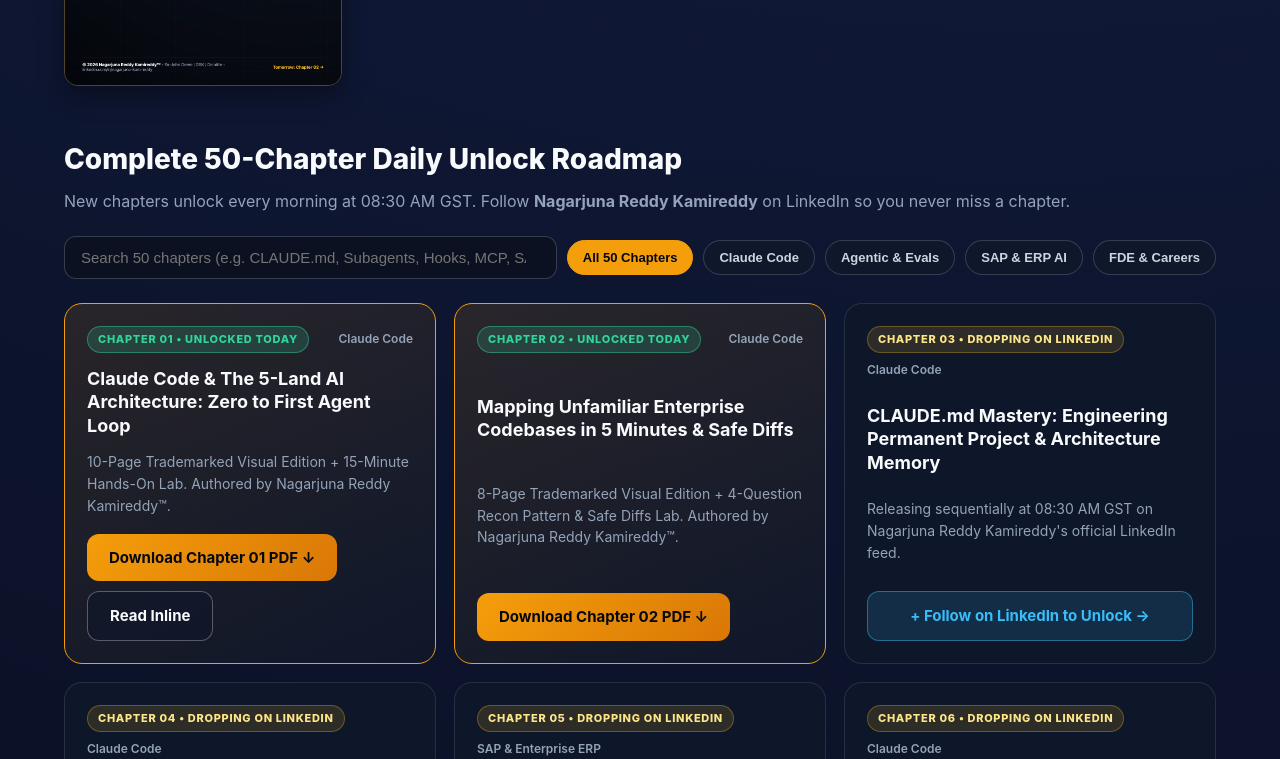
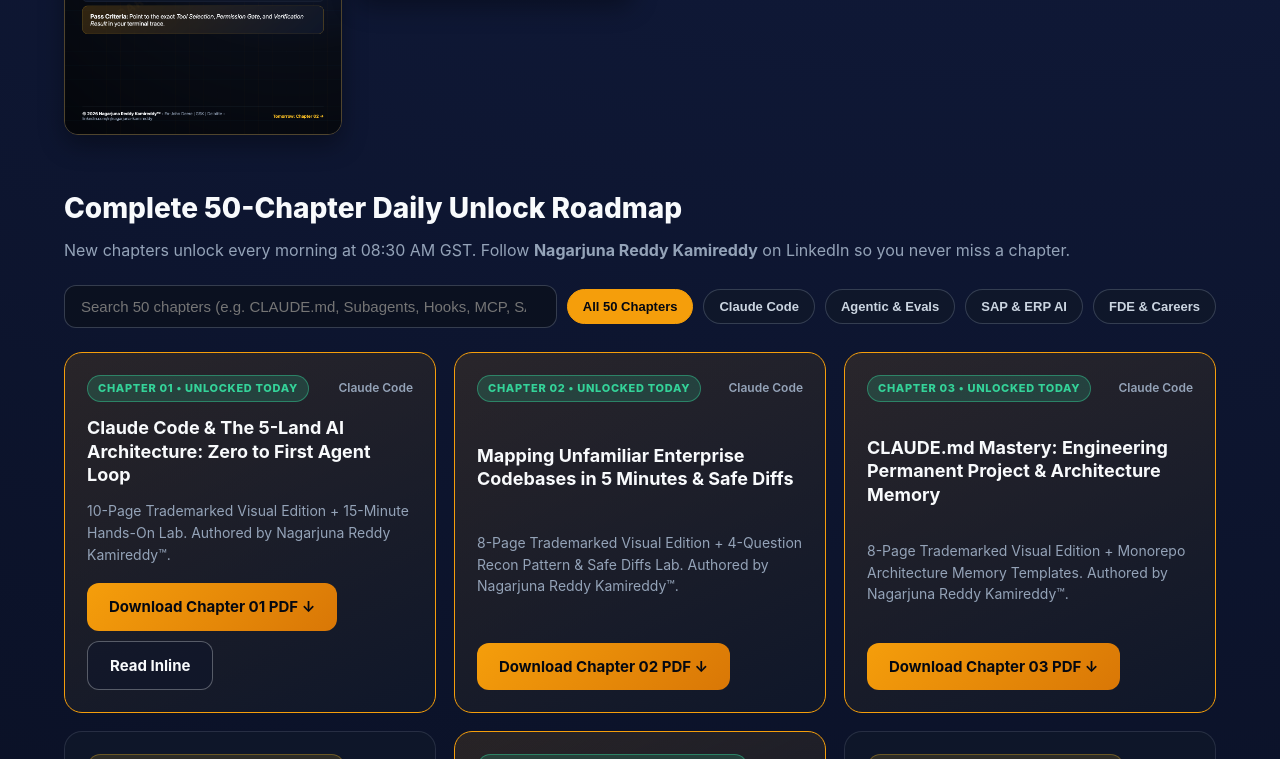
Before and after one commit to nagarjunak-pixel/nrk-enterprise-ai-masterbook, a plain HTML site: page docs/index.html in a window 1280 px wide. Shown: the part 2041-2800 px from the top of the page. Drawn offline with Linux system fonts and the light colour scheme.

Commit message:
Unlock Masterbook Chapters 03 (CLAUDE.md) & 05 (Practical RAG for SAP Teams)

```diff
--- a/docs/index.html
+++ b/docs/index.html
@@ -127,8 +127,9 @@
         <span style="color:#94A3B8;font-size:13px;margin-left:8px;">Enterprise AI, Claude Code &amp; SAP RAG Masterbook</span>
       </div>
     </div>
-    <div style="display:flex;gap:10px;">
-      <a class="btn btn-gold" style="padding:8px 16px;font-size:13px;" href="chapters/NRK_Masterbook_Chapter_02_Codebase_Mapping_Safe_Diffs.pdf" target="_blank">Download Ch 02 PDF</a>
+    <div style="display:flex;gap:10px;flex-wrap:wrap;">
+      <a class="btn btn-gold" style="padding:8px 16px;font-size:13px;" href="chapters/NRK_Masterbook_Chapter_05_Practical_RAG_SAP_Teams.pdf" target="_blank">Download Ch 05 SAP RAG PDF</a>
+      <a class="btn btn-outline" style="padding:8px 16px;font-size:13px;" href="https://www.linkedin.com/newsletters/autonomous-sap-enterprise-ai-7528104436112441348/" target="_blank" rel="noopener">+ Subscribe Daily Newsletter</a>
       <a class="btn btn-cyan" style="padding:8px 16px;font-size:13px;" href="https://www.linkedin.com/in/nagarjuna-kamireddy/" target="_blank" rel="noopener">+ Follow on LinkedIn</a>
     </div>
   </div>
@@ -212,15 +213,15 @@
             <a class="btn btn-gold" href="chapters/NRK_Masterbook_Chapter_02_Codebase_Mapping_Safe_Diffs.pdf" target="_blank">Download Chapter 02 PDF ↓</a>
           </div>
         </div>
-        <div class="ch-card locked" data-track="Claude Code" data-search="claude.md mastery: engineering permanent project & architecture memory claude code chapter 3">
+        <div class="ch-card unlocked" data-track="Claude Code" data-search="claude.md mastery: engineering permanent project & architecture memory claude code chapter 3">
           <div class="ch-top">
-            <span class="pill pill-lock">CHAPTER 03 • DROPPING ON LINKEDIN</span>
+            <span class="pill pill-open">CHAPTER 03 • UNLOCKED TODAY</span>
             <span class="track-tag">Claude Code</span>
           </div>
           <h3>CLAUDE.md Mastery: Engineering Permanent Project & Architecture Memory</h3>
-          <p>Releasing sequentially at 08:30 AM GST on Nagarjuna Reddy Kamireddy's official LinkedIn feed.</p>
+          <p>8-Page Trademarked Visual Edition + Monorepo Architecture Memory Templates. Authored by Nagarjuna Reddy Kamireddy™.</p>
           <div class="ch-actions">
-            <a class="btn btn-follow" href="https://www.linkedin.com/in/nagarjuna-kamireddy/" target="_blank" rel="noopener">+ Follow on LinkedIn to Unlock →</a>
+            <a class="btn btn-gold" href="chapters/NRK_Masterbook_Chapter_03_CLAUDE_MD_Project_Memory.pdf" target="_blank">Download Chapter 03 PDF ↓</a>
           </div>
         </div>
         <div class="ch-card locked" data-track="Claude Code" data-search="plan mode & permission guardrails: think before touching production claude code chapter 4">
@@ -234,15 +235,15 @@
             <a class="btn btn-follow" href="https://www.linkedin.com/in/nagarjuna-kamireddy/" target="_blank" rel="noopener">+ Follow on LinkedIn to Unlock →</a>
           </div>
         </div>
-        <div class="ch-card locked" data-track="SAP & Enterprise ERP" data-search="practical rag for sap teams (mm, sd, fi/co & sales grounding) sap & enterprise erp chapter 5">
+        <div class="ch-card unlocked" data-track="SAP & Enterprise ERP" data-search="practical rag for sap teams (mm, sd, fi/co & sales grounding) sap & enterprise erp chapter 5">
           <div class="ch-top">
-            <span class="pill pill-lock">CHAPTER 05 • DROPPING ON LINKEDIN</span>
+            <span class="pill pill-open">CHAPTER 05 • UNLOCKED SPECIAL DROP</span>
             <span class="track-tag">SAP & Enterprise ERP</span>
           </div>
           <h3>Practical RAG for SAP Teams (MM, SD, FI/CO & Sales Grounding)</h3>
-          <p>Releasing sequentially at 08:30 AM GST on Nagarjuna Reddy Kamireddy's official LinkedIn feed.</p>
+          <p>Trademarked SAP Architecture Edition: OBYC GBB/VBR vs GBB/VAX, Hybrid Reranking & Clean Core Grounding by Nagarjuna Reddy Kamireddy™.</p>
           <div class="ch-actions">
-            <a class="btn btn-follow" href="https://www.linkedin.com/in/nagarjuna-kamireddy/" target="_blank" rel="noopener">+ Follow on LinkedIn to Unlock →</a>
+            <a class="btn btn-gold" href="chapters/NRK_Masterbook_Chapter_05_Practical_RAG_SAP_Teams.pdf" target="_blank">Download Chapter 05 SAP PDF ↓</a>
           </div>
         </div>
         <div class="ch-card locked" data-track="Claude Code" data-search="custom slash commands: automating daily engineering workflows claude code chapter 6">
```
Also changed, not shown: 2 other files.
